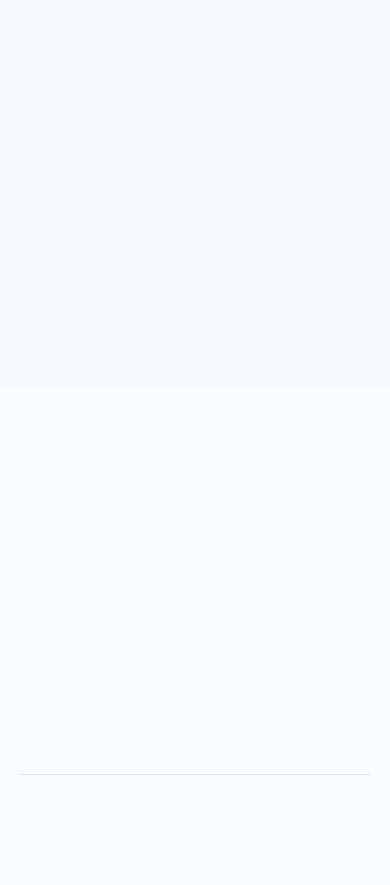
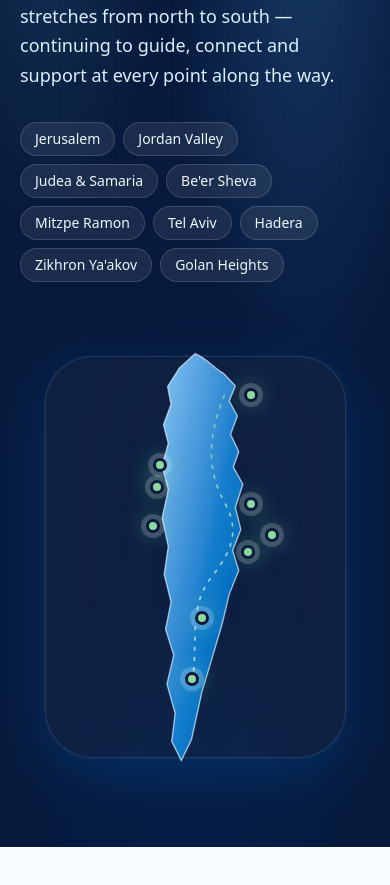
Before and after one commit to Bodokh/sherut-im-mashmaut, a Next.js app: page /en in a window 390 px wide. Shown: the part 6207-7092 px from the top of the page. Built offline with nearby package versions, Linux system fonts and the light colour scheme.

Commit message:
feat: apply requested team and homepage updates

```diff
--- a/app/[locale]/page.tsx
+++ b/app/[locale]/page.tsx
@@ -7,7 +7,7 @@ import { Hero } from "@/components/sections/Hero";
 import { About } from "@/components/sections/About";
 import { Manifesto } from "@/components/sections/Manifesto";
 import { Stories } from "@/components/sections/Stories";
-import { Field } from "@/components/sections/Field";
+import { ReachMap } from "@/components/sections/ReachMap";
 import { Support } from "@/components/sections/Support";
 import { Partners } from "@/components/sections/Partners";
 import { Testimonials } from "@/components/sections/Testimonials";
@@ -27,7 +27,7 @@ export default async function HomePage({ params }: { params: Promise<{ locale: s
         <About locale={locale} dict={dict} />
         <Manifesto dict={dict} />
         <Stories dict={dict} />
-        <Field dict={dict} />
+        <ReachMap dict={dict} />
         <Support dict={dict} />
         <Partners locale={locale} dict={dict} />
         <Testimonials dict={dict} />
--- a/components/sections/About.tsx
+++ b/components/sections/About.tsx
@@ -16,7 +16,7 @@ export function About({ locale, dict }: { locale: Locale; dict: Dictionary }) {
         <p className="mt-5 text-lg leading-relaxed text-ink-700">{t.lead}</p>
       </div>
 
-      <ul className="mt-14 grid gap-6 sm:grid-cols-2 lg:grid-cols-4">
+      <ul className="mt-14 grid gap-6 sm:grid-cols-2 lg:grid-cols-3">
         {t.members.map((m, i) => (
           <li
             key={m.name}
--- a/components/sections/Field.tsx
+++ /dev/null
@@ -1,56 +0,0 @@
-import { Section } from "@/components/ui/Section";
-import type { Dictionary } from "@/i18n/dictionaries";
-
-export function Field({ dict }: { dict: Dictionary }) {
-  const t = dict.field;
-
-  return (
-    <Section id="field">
-      <div className="flex flex-col gap-6 sm:flex-row sm:items-end sm:justify-between">
-        <div className="max-w-2xl" data-reveal>
-          <span className="inline-flex items-center gap-2 text-sm font-semibold text-brand-700">
-            <span className="relative flex h-2.5 w-2.5">
-              <span className="absolute inline-flex h-full w-full animate-ping rounded-full bg-green-500/70 motion-reduce:hidden" />
-              <span className="relative inline-flex h-2.5 w-2.5 rounded-full bg-green-500" />
-            </span>
-            {t.kicker}
-          </span>
-          <h2 className="mt-4 text-[clamp(2rem,3.6vw,3.25rem)] font-bold">{t.title}</h2>
-          <p className="mt-5 text-lg leading-relaxed text-ink-700">{t.lead}</p>
-        </div>
-        <a
-          href="#contact"
-          data-reveal
-          className="group inline-flex shrink-0 items-center gap-1.5 font-semibold text-brand-700 transition-colors hover:text-brand-800"
-        >
-          {t.cta}
-          <svg viewBox="0 0 24 24" className="h-4 w-4 transition-transform group-hover:translate-x-0.5 rtl:-scale-x-100" fill="none" stroke="currentColor" strokeWidth="2" aria-hidden="true">
-            <path d="M5 12h14m0 0-5-5m5 5-5 5" strokeLinecap="round" strokeLinejoin="round" />
-          </svg>
-        </a>
-      </div>
-
-      <ul className="mt-12 border-t border-line">
-        {t.items.map((item, i) => (
-          <li
-            key={i}
-            data-reveal
-            style={{ ["--reveal-delay" as string]: `${i * 80}ms` }}
-            className="group grid gap-2 border-b border-line py-7 transition-colors hover:bg-surface/60 sm:grid-cols-[10rem_1fr] sm:gap-8 sm:px-2"
-          >
-            <div className="flex flex-col">
-              <span className="font-display text-lg font-bold text-brand-700">{item.date}</span>
-              <span className="text-sm text-ink-500">{item.place}</span>
-            </div>
-            <div>
-              <h3 className="font-display text-xl font-bold text-ink-950 transition-colors group-hover:text-brand-700">
-                {item.title}
-              </h3>
-              <p className="mt-1.5 max-w-2xl leading-relaxed text-ink-600">{item.excerpt}</p>
-            </div>
-          </li>
-        ))}
-      </ul>
-    </Section>
-  );
-}
--- /dev/null
+++ b/components/sections/ReachMap.tsx
@@ -0,0 +1,102 @@
+import { Eyebrow, Section } from "@/components/ui/Section";
+import type { Dictionary } from "@/i18n/dictionaries";
+
+const mapPoints = [
+  { x: 65, y: 49, side: "right" }, // Jerusalem
+  { x: 72, y: 45, side: "right" }, // Jordan Valley
+  { x: 66, y: 38, side: "right" }, // Judea & Samaria
+  { x: 52, y: 64, side: "right" }, // Be'er Sheva
+  { x: 49, y: 78, side: "right" }, // Mitzpe Ramon
+  { x: 38, y: 43, side: "left" }, // Tel Aviv
+  { x: 39, y: 34, side: "left" }, // Hadera
+  { x: 40, y: 29, side: "left" }, // Zikhron Ya'akov
+  { x: 66, y: 13, side: "right" }, // Golan Heights
+] as const;
+
+export function ReachMap({ dict }: { dict: Dictionary }) {
+  const t = dict.reach;
+
+  return (
+    <Section id="reach" tone="navy" className="overflow-hidden">
+      <div aria-hidden className="weave pointer-events-none absolute inset-0 opacity-60" />
+      <div aria-hidden className="aurora-techelet pointer-events-none absolute inset-0 opacity-40" />
+
+      <div className="relative grid items-center gap-14 lg:grid-cols-[minmax(0,0.85fr)_minmax(26rem,1.15fr)] lg:gap-20">
+        <div className="max-w-xl" data-reveal>
+          <Eyebrow tone="dark">{t.kicker}</Eyebrow>
+          <h2 className="mt-5 text-[clamp(2.35rem,5vw,4.9rem)] font-black leading-[0.98] text-white">
+            {t.title}
+          </h2>
+          <p className="mt-6 max-w-[48ch] text-lg leading-relaxed text-brand-100">{t.lead}</p>
+
+          <ul className="mt-8 flex flex-wrap gap-2" aria-label={t.mapLabel}>
+            {t.cities.map((city) => (
+              <li
+                key={city}
+                className="rounded-full border border-white/15 bg-white/8 px-3.5 py-1.5 text-sm font-medium text-brand-50 backdrop-blur-sm"
+              >
+                {city}
+              </li>
+            ))}
+          </ul>
+        </div>
+
+        <div className="relative mx-auto aspect-[4/5] w-full max-w-[35rem]" data-reveal="scale">
+          <div className="absolute inset-[4%_7%] rounded-[3rem] border border-white/10 bg-white/[0.035] shadow-glow" />
+          <svg
+            aria-hidden="true"
+            viewBox="0 0 360 640"
+            className="absolute inset-0 h-full w-full drop-shadow-[0_28px_50px_rgba(4,20,55,0.35)]"
+          >
+            <defs>
+              <linearGradient id="israel-map-fill" x1="0" x2="1" y1="0" y2="1">
+                <stop offset="0" stopColor="var(--color-brand-300)" stopOpacity="0.95" />
+                <stop offset="0.55" stopColor="var(--color-brand-500)" stopOpacity="0.88" />
+                <stop offset="1" stopColor="var(--color-brand-700)" stopOpacity="0.96" />
+              </linearGradient>
+              <linearGradient id="israel-route-line" x1="0" x2="0" y1="0" y2="1">
+                <stop offset="0" stopColor="var(--color-green-300)" />
+                <stop offset="1" stopColor="var(--color-brand-50)" />
+              </linearGradient>
+            </defs>
+            <path
+              d="M180 23c18 7 28 22 42 29l17 18-9 22 12 22-10 27 12 25-8 23 14 25-11 34 8 32-12 31 9 29-14 35-10 42-14 48-16 53-15 69-15 31-14-28 5-41-12-43 10-42-12-38 8-40-10-40 6-41-9-42 9-41-9-35 9-33-7-27 11-30-5-26 17-27Z"
+              fill="url(#israel-map-fill)"
+              stroke="var(--color-brand-100)"
+              strokeOpacity="0.72"
+              strokeWidth="2"
+            />
+            <path
+              d="M223 84c-25 61-26 110 1 158 23 42 8 72-20 108-34 44-19 90-28 154"
+              fill="none"
+              stroke="url(#israel-route-line)"
+              strokeDasharray="4 11"
+              strokeLinecap="round"
+              strokeWidth="2.5"
+              opacity="0.75"
+            />
+          </svg>
+
+          <ul aria-hidden className="absolute inset-0">
+            {mapPoints.map((point, index) => (
+              <li
+                key={t.cities[index]}
+                className="absolute -translate-x-1/2 -translate-y-1/2"
+                style={{ left: `${point.x}%`, top: `${point.y}%` }}
+              >
+                <span className="relative block h-3.5 w-3.5 rounded-full border-[3px] border-brand-950 bg-green-300 shadow-[0_0_0_5px_rgba(255,255,255,0.18),0_0_24px_rgba(123,224,167,0.75)]" />
+                <span
+                  className={`absolute top-1/2 hidden -translate-y-1/2 whitespace-nowrap rounded-full border border-white/10 bg-brand-950/80 px-2.5 py-1 text-xs font-semibold text-white shadow-soft backdrop-blur-sm sm:block ${
+                    point.side === "right" ? "left-5" : "right-5"
+                  }`}
+                >
+                  {t.cities[index]}
+                </span>
+              </li>
+            ))}
+          </ul>
+        </div>
+      </div>
+    </Section>
+  );
+}
--- a/components/site/Footer.tsx
+++ b/components/site/Footer.tsx
@@ -9,7 +9,6 @@ const FOOTER_LINKS = [
   "about",
   "team",
   "stories",
-  "field",
   "testimonials",
   "support",
   "partners",
--- a/i18n/dictionaries/en.ts
+++ b/i18n/dictionaries/en.ts
@@ -35,7 +35,6 @@ export const en: Dictionary = {
     volunteer: "Volunteer",
     leadership: "Leadership",
     stories: "Films & Stories",
-    field: "From the Field",
     testimonials: "What People Say",
     support: "Support",
     contact: "Contact",
@@ -63,11 +62,6 @@ export const en: Dictionary = {
     allTeam: "Meet the full team",
     members: [
       {
-        name: "Dr. Michal Kramer-Asaf",
-        role: "Lecturer & decision-making consultant",
-        bio: "Doctor of decision-making in leadership, consultant and lecturer at leading Israeli organizations, specializing in coaching for decision-making in complex situations. Developer of the 'Productivity Language for Managers' method, taught as a standard for commanders in the security forces and for managers in healthcare and hi-tech.",
-      },
-      {
         name: "Adv. Odelia Kadmi",
         role: "Founder",
         bio: "Founder of Service with Meaning. Mother of four, lawyer, member of the Zikhron Ya'akov council, entrepreneur, and activist for women's rights and civilian self-defense. Former squad commander and combat soldier in the CBRN unit of the Combat Engineering Corps.",
@@ -82,6 +76,24 @@ export const en: Dictionary = {
         role: "Activist & publicist",
         bio: "8200 alumna; studied law at Tel Aviv University. Activist and publicist — Im Tirtzu, the IDF Resilience Forum, and Shovrot Shivyon.",
       },
+    ],
+  },
+
+  reach: {
+    kicker: "A nationwide community",
+    title: "With you all the way",
+    lead: "Our community of women veterans stretches from north to south — continuing to guide, connect and support at every point along the way.",
+    mapLabel: "Map of Israel showing women veterans community locations",
+    cities: [
+      "Jerusalem",
+      "Jordan Valley",
+      "Judea & Samaria",
+      "Be'er Sheva",
+      "Mitzpe Ramon",
+      "Tel Aviv",
+      "Hadera",
+      "Zikhron Ya'akov",
+      "Golan Heights",
     ],
   },
 
@@ -121,33 +133,6 @@ export const en: Dictionary = {
         title: "From home to calling",
         excerpt: "Three young women, three paths, one connecting thread.",
         duration: "6:05",
-      },
-    ],
-  },
-
-  field: {
-    kicker: "From the Field",
-    title: "What's happening now",
-    lead: "Where we meet young women — in halls, on bases and in communities across the country.",
-    cta: "All updates",
-    items: [
-      {
-        date: "21 Sivan",
-        place: "Pre-military academy, North",
-        title: "Opening gathering before enlistment",
-        excerpt: "An evening of conversation on values and choice, with dozens of girls before service.",
-      },
-      {
-        date: "14 Sivan",
-        place: "Air Force base",
-        title: "Resilience & meaning workshop",
-        excerpt: "Meeting women soldiers in the routine of service — bringing back the why.",
-      },
-      {
-        date: "2 Sivan",
-        place: "Community center, South",
-        title: "Parents & young women gathering",
-        excerpt: "A shared conversation about the path to service — eye to eye.",
       },
     ],
   },
@@ -266,10 +251,15 @@ export const en: Dictionary = {
   teamPage: {
     metaTitle: "Our team — Service with Meaning",
     metaDescription:
-      "Meet the women leading Service with Meaning — lecturers, mentors and activists who have walked the path themselves.",
+      "Meet the team leading Service with Meaning — leadership, lecturers and mentors bringing personal experience and real work from the field.",
     kicker: "Who we are",
     title: "Our team",
-    lead: "The women behind Service with Meaning — lecturers, mentors and activists who bring personal story, honesty and simplicity to every gathering.",
+    lead: "The team behind Service with Meaning — leadership, lecturers and mentors bringing personal story, honesty and simplicity to every gathering.",
+    daniel: {
+      name: "Daniel Bodokh",
+      role: "Chairman & founder",
+      bio: "Married to Rivka and father of four. Chairman and founder of Service with Meaning, activist and publicist, and author of “Al Shtei HaSe'ipim.”",
+    },
     leadershipTitle: "Leadership",
     leadershipLead: "The nonprofit is led by its founder, together with the team of lecturers and mentors.",
     ctaTitle: "Want to bring us to you?",
--- a/i18n/dictionaries/he.ts
+++ b/i18n/dictionaries/he.ts
@@ -39,7 +39,6 @@ export const he = {
     volunteer: "התנדבות",
     leadership: "צוות הנהלה",
     stories: "סרטונים וסיפורים",
-    field: "עדכונים מהשטח",
     testimonials: "מה אומרים עלינו",
     support: "ליווי וסיוע",
     contact: "צור קשר",
@@ -67,11 +66,6 @@ export const he = {
     allTeam: "לדף הצוות המלא",
     members: [
       {
-        name: "ד״ר מיכל קרמר־אסף",
-        role: "מרצה ויועצת לקבלת החלטות",
-        bio: "דוקטור לקבלת החלטות במנהיגות, יועצת ומרצה בארגונים מובילים בארץ, המתמחה באימון לקבלת החלטות במצבים מורכבים. מפתחת שיטת 'שפת הפרודוקטיביות למנהלים', המועברת כשיטת תו תקן למפקדים בכוחות הביטחון ולמנהלים בתחומי הבריאות וההייטק.",
-      },
-      {
         name: "עו״ד אודליה קדמי",
         role: "מייסדת העמותה",
         bio: "מייסדת ארגון 'שירות עם משמעות'. אמא לארבעה, עורכת דין, חברת מועצת זכרון יעקב, יזמת ופעילה למען זכויות נשים והתחמשות אזרחית. מ״כית ולוחמת לשעבר ביחידת האב״כ, הנדסה קרבית.",
@@ -86,6 +80,24 @@ export const he = {
         role: "אקטיביסטית ופובליציסטית",
         bio: "בוגרת 8200, למדה משפטים באוניברסיטת תל־אביב. אקטיביסטית ופובליציסטית — 'אם תרצו', הפורום לחוסן צה״ל ו'שוברות שוויון'.",
       },
+    ],
+  },
+
+  reach: {
+    kicker: "קהילה בכל הארץ",
+    title: "איתך לאורך כל הדרך",
+    lead: "קהילת בוגרות הצבא שלנו פרוסה מצפון ועד דרום — ממשיכה ללוות, לחבר ולתמוך בכל תחנה בדרך.",
+    mapLabel: "מפת ישראל ובה מוקדי קהילת בוגרות הצבא",
+    cities: [
+      "ירושלים",
+      "בקעת הירדן",
+      "יהודה ושומרון",
+      "באר שבע",
+      "מצפה רמון",
+      "תל אביב",
+      "חדרה",
+      "זכרון יעקב",
+      "רמת הגולן",
     ],
   },
 
@@ -140,33 +152,6 @@ export const he = {
         title: "מהבית אל השליחות",
         excerpt: "שלוש צעירות, שלוש דרכים, אותו חוט מקשר.",
         duration: "6:05",
-      },
-    ],
-  },
-
-  field: {
-    kicker: "עדכונים מהשטח",
-    title: "מה קורה עכשיו",
-    lead: "המקום שבו אנחנו פוגשים את הצעירות — באולמות, בבסיסים ובקהילות ברחבי הארץ.",
-    cta: "לכל העדכונים",
-    items: [
-      {
-        date: "כ״א בסיוון",
-        place: "מכינה קדם-צבאית, צפון",
-        title: "מפגש פתיחה לקראת הגיוס",
-        excerpt: "ערב של שיחה על ערכים ובחירה, עם עשרות בנות נוער לפני שירות.",
-      },
-      {
-        date: "י״ד בסיוון",
-        place: "בסיס חיל האוויר",
-        title: "סדנת חוסן ומשמעות",
-        excerpt: "מפגש עם חיילות בשגרת השירות — להחזיר את הלמה.",
-      },
-      {
-        date: "ב׳ בסיוון",
-        place: "מרכז קהילתי, דרום",
-        title: "מפגש הורים וצעירות",
-        excerpt: "שיחה משותפת על הדרך אל השירות — בגובה העיניים.",
       },
     ],
   },
@@ -285,10 +270,15 @@ export const he = {
   teamPage: {
     metaTitle: "הצוות שלנו — שירות עם משמעות",
     metaDescription:
-      "הכירו את הנשים שמובילות את 'שירות עם משמעות' — מרצות, מלוות ופעילות שחיו את הדרך בעצמן.",
+      "הכירו את הצוות שמוביל את 'שירות עם משמעות' — הנהלה, מרצות ומלווים שמביאים ניסיון אישי ועשייה מהשטח.",
     kicker: "אנחנו",
     title: "הצוות שלנו",
-    lead: "הנשים שמאחורי 'שירות עם משמעות' — מרצות, מלוות ופעילות שמביאות סיפור אישי, אמת ופשטות לכל מפגש.",
+    lead: "הצוות שמאחורי 'שירות עם משמעות' — הנהלה, מרצות ומלווים שמביאים סיפור אישי, אמת ופשטות לכל מפגש.",
+    daniel: {
+      name: "דניאל בודוק",
+      role: "יו״ר ומייסד הארגון",
+      bio: "נשוי לרבקה, 4 ילדים. יו״ר ומייסד ארגון “שירות עם משמעות”, אקטיביסט ופובליציסט, מחבר הספר “על שתי הסעיפים”.",
+    },
     leadershipTitle: "צוות הנהלה",
     leadershipLead: "את העמותה מובילה המייסדת, יחד עם צוות המרצות והמלוות.",
     ctaTitle: "רוצים להביא אותנו אליכם?",
--- a/lib/media.ts
+++ b/lib/media.ts
@@ -12,11 +12,11 @@ export const media = {
 
   // Team portraits — order matches dictionary `about.members`.
   team: [
-    "/images/team/michal-kramer-asaf.jpg",
     "/images/team/odelia-kadmi.jpg",
     "/images/team/tzofnat-nordman.jpg",
     "/images/team/lizzy-hameiri.jpg",
   ],
+  danielBodokh: "/images/team/daniel-bodokh.webp",
 
   // Story moments — youth & togetherness, reflection.
   stories: [
```
Also changed, not shown: app/[locale]/team/page.tsx (+9 -6 lines), components/site/Header.tsx (+10 -4 lines), public/images/team/daniel-bodokh.webp (added), public/images/team/michal-kramer-asaf.jpg (deleted).
